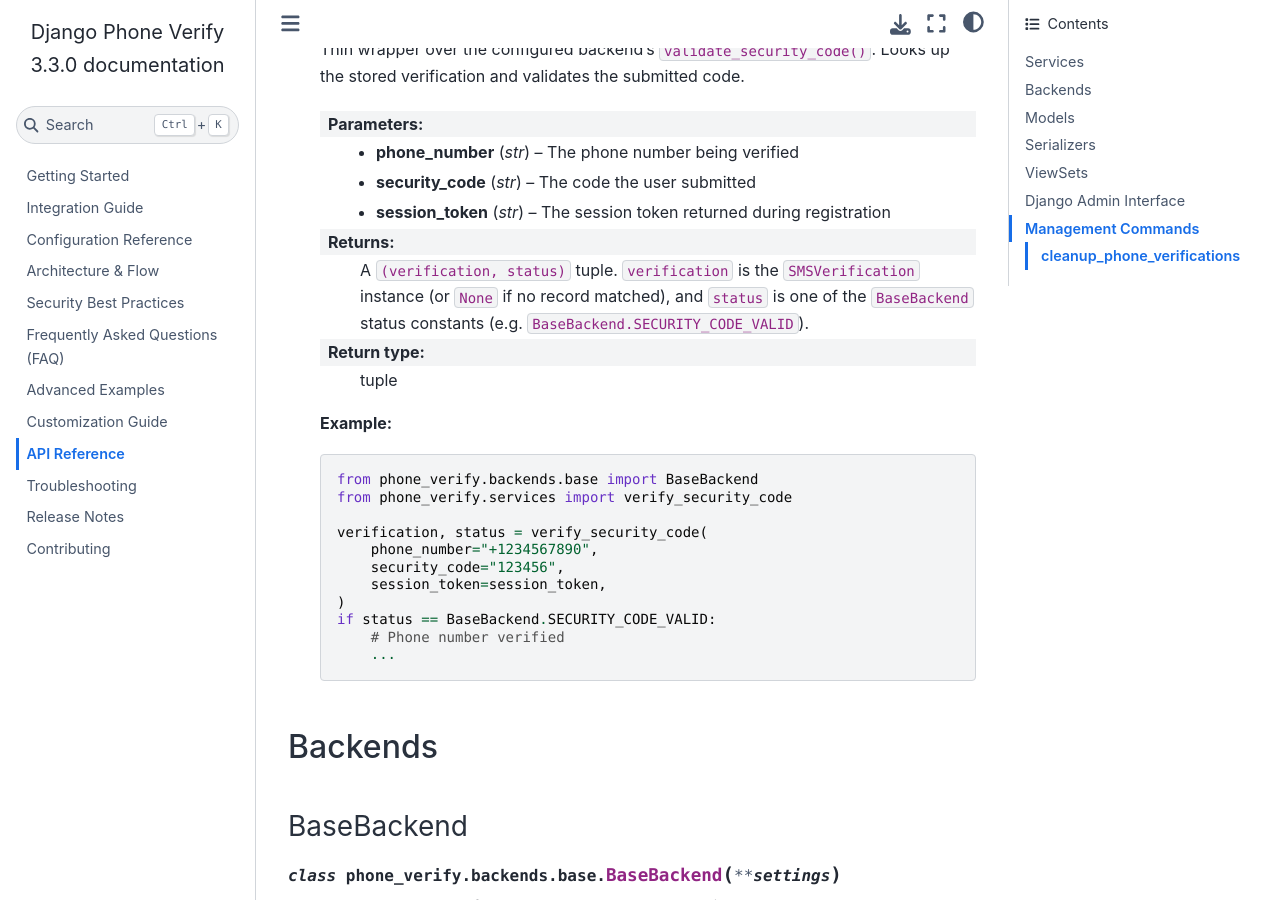
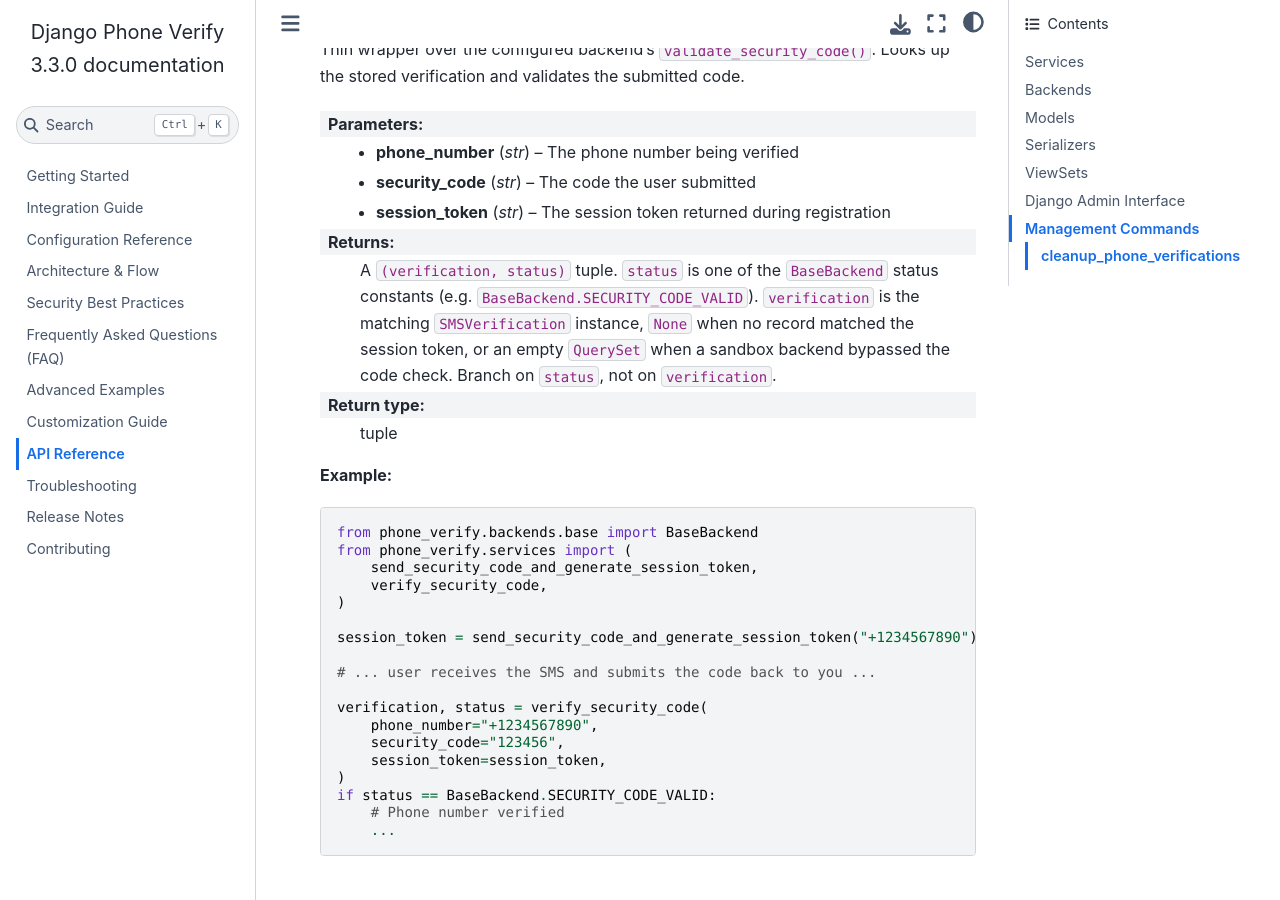
Before and after one commit to CuriousLearner/django-phone-verify, a Sphinx documentation site: the page built from docs/api_reference.rst, in a window 1280 px wide and 900 px high, scrolled down 1760 px. Built offline with Sphinx 7.4.7 and the Sphinx Book theme 1.1.4, drawn with Linux system fonts in a browser that asks for light colours; the version number is read from the project's files by our own code.

Commit message:
docs: correct verify_security_code return type and example snippets
Document that the returned verification can also be an empty QuerySet when a
sandbox backend bypasses the code check, and advise branching on the status
rather than the verification. Make the API reference example self-contained by
showing how the session token is obtained, and fix the architecture snippets so
they are valid Python.

```diff
--- a/docs/api_reference.rst
+++ b/docs/api_reference.rst
@@ -68,10 +68,12 @@
    :param str phone_number: The phone number being verified
    :param str security_code: The code the user submitted
    :param str session_token: The session token returned during registration
-   :return: A ``(verification, status)`` tuple. ``verification`` is the
-            ``SMSVerification`` instance (or ``None`` if no record matched), and
-            ``status`` is one of the ``BaseBackend`` status constants (e.g.
-            ``BaseBackend.SECURITY_CODE_VALID``).
+   :return: A ``(verification, status)`` tuple. ``status`` is one of the
+            ``BaseBackend`` status constants (e.g. ``BaseBackend.SECURITY_CODE_VALID``).
+            ``verification`` is the matching ``SMSVerification`` instance, ``None``
+            when no record matched the session token, or an empty ``QuerySet`` when a
+            sandbox backend bypassed the code check. Branch on ``status``, not on
+            ``verification``.
    :rtype: tuple
 
    **Example:**
@@ -79,7 +81,14 @@
    .. code-block:: python
 
       from phone_verify.backends.base import BaseBackend
-      from phone_verify.services import verify_security_code
+      from phone_verify.services import (
+          send_security_code_and_generate_session_token,
+          verify_security_code,
+      )
+
+      session_token = send_security_code_and_generate_session_token("+1234567890")
+
+      # ... user receives the SMS and submits the code back to you ...
 
       verification, status = verify_security_code(
           phone_number="+1234567890",
```
Also changed, not shown: docs/architecture.rst (+10 -7 lines).
